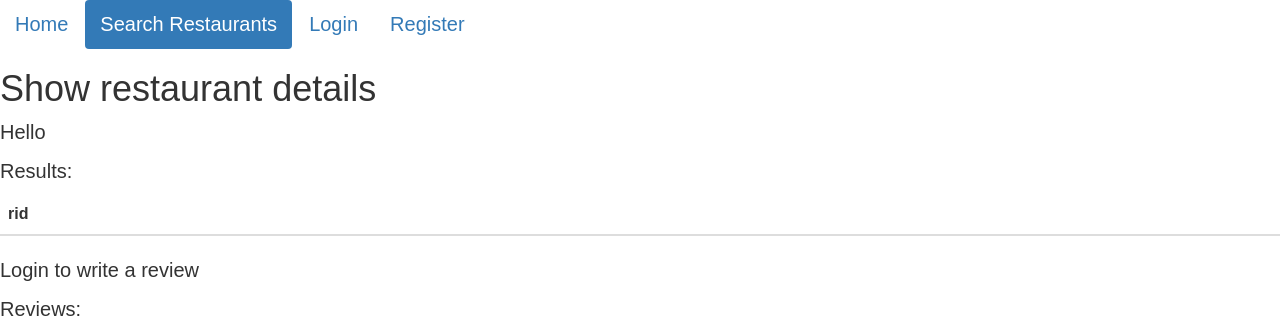
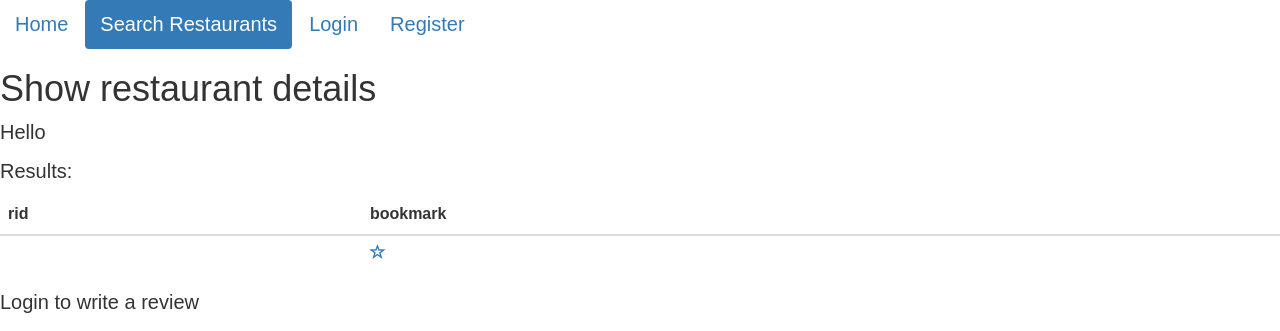
Before and after one commit to SicilyZzz/database-project-1, a Flask app: template templates/show_restaurant_detail.html in a window 1280 px wide. Shown: the top 331 px of the page. Run offline with Flask 2, Linux system fonts and the light colour scheme; the template is opened without the code that fills it, so the values that code supplies are empty; parts of the project's set-up code (start-up, migrations or seed data) failed here and were passed over; some libraries are stand-ins or nearby versions.

Commit message:
working on bookmark

```diff
--- a/server.py
+++ b/server.py
@@ -315,7 +315,6 @@ def search_restaurants(results=None):
 
     return render_template("search_restaurants.html", **context)
 # show restaurant details
-
 @app.route('/show_restaurant_details')
 def show_restaurant_details():
     restaurant={}
@@ -329,6 +328,27 @@ def show_restaurant_details():
     # restaurants
     # TODO: SELECT * FROM restaurants
 
+
+    # check bookmark status
+    restaurant['is_bookmark']=None
+    try:
+        # print(reviews[i_review])
+        sql="SELECT rid FROM bookmarks WHERE uid='"+session['uid']+"' AND rid='"+restaurant['rid']+"'"
+        # print(sql)
+        cursor = g.conn.execute(sql)
+        # reviews[i_review]['is_friend']='-star-empty'
+        for result in cursor:
+            # print(result)
+
+            # reviews[i_review]['is_friend']='-star'
+            restaurant['is_bookmark']=True
+
+            # names.append(result['r_name'])  # can also be accessed using result[0]
+        cursor.close()
+        # print(reviews[i_review])
+    except:
+        flash('error in bookmark')
+
     # reviews
     reviews=[]
     try:
@@ -338,7 +358,9 @@ def show_restaurant_details():
             # names.append(result['r_name'])  # can also be accessed using result[0]
         cursor.close()
     except:
-        flash('error')
+        flash('error in reviews')
+
+
     for i_review in range(len(reviews)):
         # print("get friends info")
         try:
@@ -355,7 +377,7 @@ def show_restaurant_details():
             # print(session.get('logged_in'))
             # print(reviews[i_review])
             if session.get('logged_in'):
-
+                # check friend status
                 try:
                     # print(reviews[i_review])
                     sql="SELECT uid_b FROM friends WHERE uid_a='"+session['uid']+"' AND uid_b='"+reviews[i_review]['uid']+"'"
@@ -423,6 +445,29 @@ def write_review_act():
     return redirect(url_for('show_restaurant_details', rid=restaurant['rid']))
     # return render_template("show_restaurant_detail.html", messages={"rid":restaurant['rid']})
 
+# add bookmark
+@app.route('/add_bookmark_act')
+def add_bookmark_act():
+    # print(request.form['review_text'])
+    info={}
+    info['rid']=request.args.get('rid')
+    info['uid']=request.args.get('uid')
+
+    username="guest"
+    if session.get('logged_in'):
+        username=session['u_name']
+    else:
+        flash('you cannot add a bookmark without login')
+        return redirect(url_for('show_restaurant_details', rid=info['rid']))
+
+    try:
+        g.conn.execute('INSERT INTO bookmark(uid, rid) VALUES (%(uid)s, %(rid)s)', info)
+        flash('add bookmark successfully')
+    except:
+        flash('error')
+    # return render_template("show_restaurant_detail.html", messages={"rid":restaurant['rid']})
+    return redirect(url_for('show_restaurant_details', rid=info['rid']))
+# delete bookmark (TODO)
 # friend
 @app.route('/add_friend_act')
 def add_friend_act():
@@ -436,6 +481,7 @@ def add_friend_act():
         username=session['u_name']
     else:
         # you cannot add a friend without login
+        flash('you cannot add a friend without login')
         return redirect(url_for('show_restaurant_details', rid=info['rid']))
     friend={}
     friend['uid_a']=session['uid']
--- a/templates/show_restaurant_detail.html
+++ b/templates/show_restaurant_detail.html
@@ -57,20 +57,29 @@
       <thead>
         <tr>
           <th scope="col">rid</th>
-          <!-- <th scope="col">name</th>
-          <th scope="col">noiselevel</th> -->
-          <!-- <th scope="col">Handle</th> -->
+          <!-- <th scope="col">name</th> -->
+          <!-- <th scope="col">noiselevel</th> -->
+          <th scope="col">bookmark</th>
         </tr>
       </thead>
       <tbody>
 
-        {% for n in data %}
+
         <tr>
-          <th scope="row">{{n.rid}}</th>
-          <!-- <td>{{n.r_name}}</td>
-          <td>{{n.noiselevel}}</td> -->
+          <th scope="row">{{data.rid}}</th>
+
+          <td>
+            {% if data.is_bookmark%}
+            <a href="{{url_for('add_bookmark_act', uid=data.uid, rid=data.rid)}}"><span class="glyphicon glyphicon-star" aria-hidden="true"></span></a>
+
+            {% else %}
+            <a href="{{url_for('add_bookmark_act', uid=data.uid, rid=data.rid)}}"><span class="glyphicon glyphicon-star-empty" aria-hidden="true"></span></a>
+
+            {% endif %}
+          </td>
         </tr>
-        {% endfor %}
+
+
       </tbody>
     </table>
   {% endif %}
@@ -108,7 +117,6 @@
       <th scope="col">uid</th>
       <th scope="col">username</th>
       <th scope="col">rid</th>
-      <!-- <th scope="col">Handle</th> -->
     </tr>
   </thead>
   <tbody>
@@ -137,16 +145,10 @@
       <td>{{n.uid}}</td>
       <td>{{n.u_name}}
         <button type="button" class="btn">
-        <!-- TODO:  -->
-
-        <!-- <span class="glyphicon glyphicon{{n.is_friend}}" aria-hidden="true"></span> -->
 
         {% if n.is_friend %}
-        <!-- friend / delete friend -->
         <a href="{{url_for('del_friend_act', uid=n.uid, rid=n.rid)}}"><span class="glyphicon glyphicon-star" aria-hidden="true"></span></a>
-
         {% else %}
-        <!-- not friend / add friend -->
         <a href="{{url_for('add_friend_act', uid=n.uid, rid=n.rid)}}"><span class="glyphicon glyphicon-star-empty" aria-hidden="true"></span></a>
 
         {% endif %}
```
